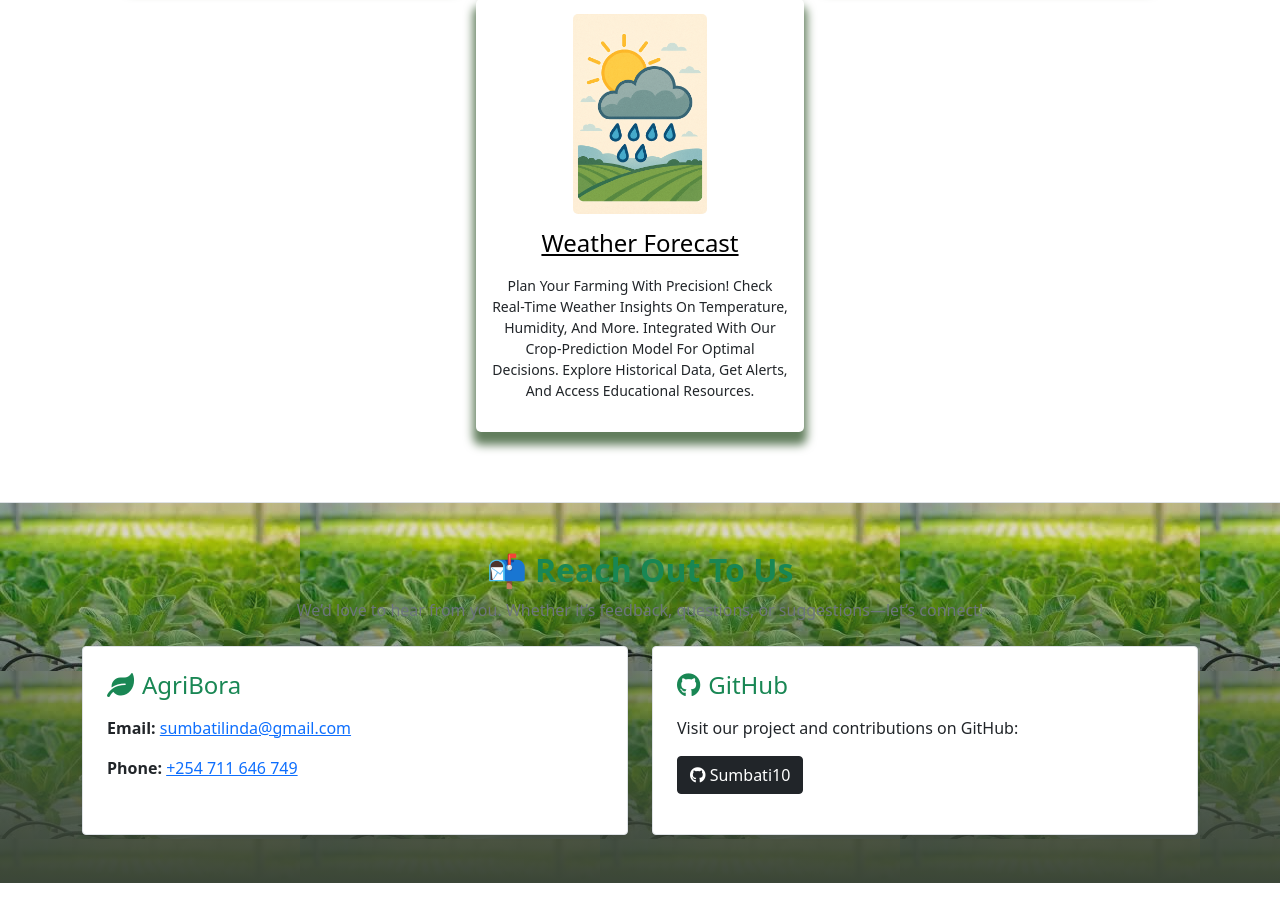
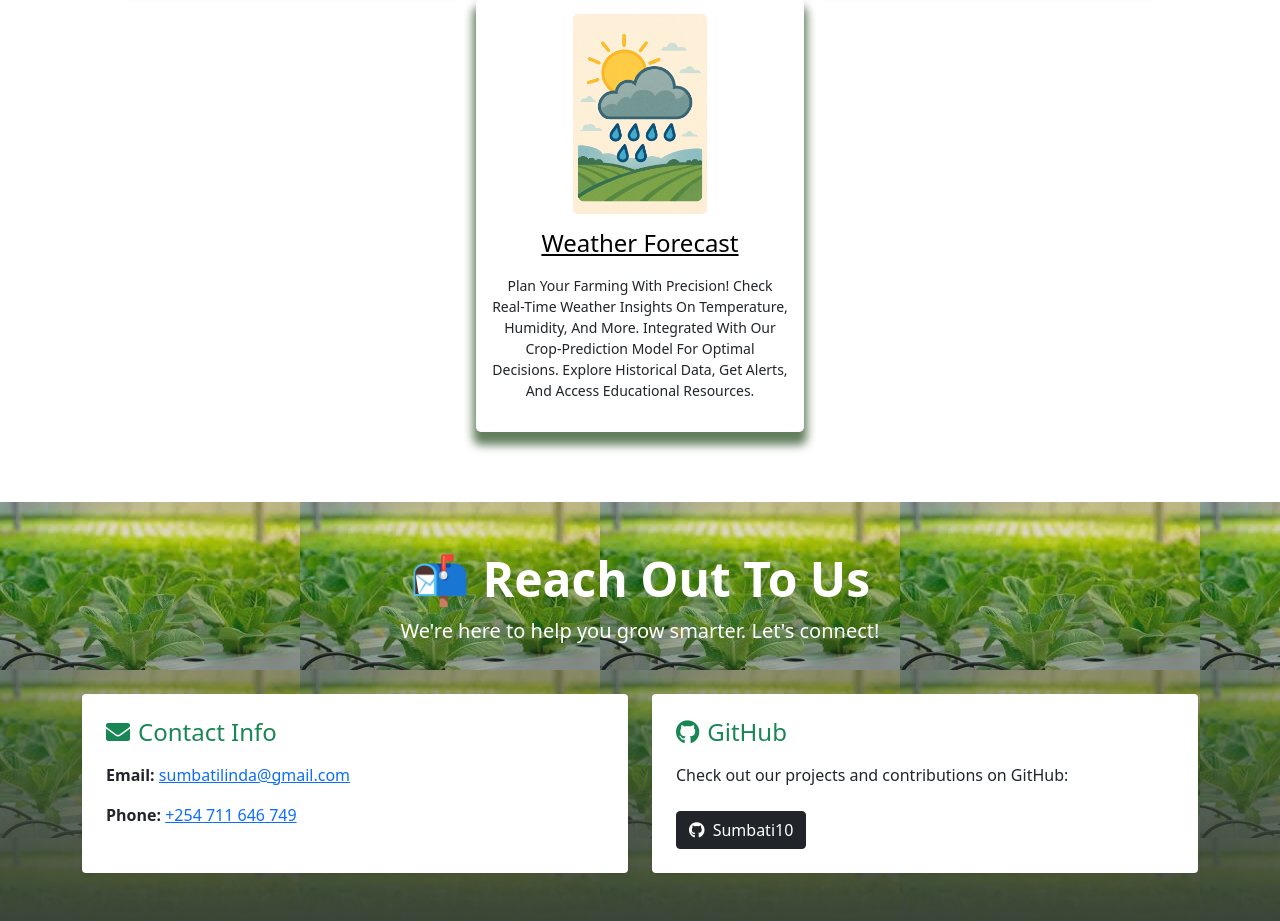
Before and after one commit to Sumbati10/-AgriBora, a Flask app: page / in a window 1280 px wide. Shown: the part 2388-3309 px from the top of the page. Before the commit the page ends 3271 px from the top, so only its background shows below. Run offline with Flask 2, Linux system fonts and the light colour scheme; the visitor is signed in with stand-in values (Sample User, id 1); some libraries are stand-ins or nearby versions.

Commit message:
aded contact

```diff
--- a/templates/index.html
+++ b/templates/index.html
@@ -173,31 +173,29 @@
 	</section>
 
 <!-- Contact -->
-<section id="contact" class="py-5 bg-light border-top">
+<section id="contact" class="py-5 bg-success text-white">
 	<div class="container">
-		<div class="text-center mb-4">
-			<h2 class="text-success fw-bold">📬 Reach Out To Us</h2>
-			<p class="text-muted">We’d love to hear from you. Whether it’s feedback, questions, or suggestions—let’s connect!</p>
+		<div class="text-center mb-5">
+			<h2 class="fw-bold display-5">📬 Reach Out To Us</h2>
+			<p class="lead">We're here to help you grow smarter. Let's connect!</p>
 		</div>
 
 		<div class="row g-4">
 			<div class="col-md-6">
-				<div class="p-4 border rounded bg-white shadow-sm h-100">
-					<h4 class="text-success mb-3"><i class="fas fa-leaf me-2"></i>AgriBora</h4>
+				<div class="bg-white text-dark p-4 rounded shadow-sm h-100">
+					<h4 class="text-success mb-3"><i class="fas fa-envelope me-2"></i>Contact Info</h4>
 					<p><strong>Email:</strong> <a href="mailto:sumbatilinda@gmail.com">sumbatilinda@gmail.com</a></p>
 					<p><strong>Phone:</strong> <a href="tel:+254711646749">+254 711 646 749</a></p>
 				</div>
 			</div>
 
 			<div class="col-md-6">
-				<div class="p-4 border rounded bg-white shadow-sm h-100">
+				<div class="bg-white text-dark p-4 rounded shadow-sm h-100">
 					<h4 class="text-success mb-3"><i class="fab fa-github me-2"></i>GitHub</h4>
-					<p>Visit our project and contributions on GitHub:</p>
-					<p>
-						<a href="https://github.com/Sumbati10" target="_blank" class="btn btn-dark">
-							<i class="fab fa-github"></i> Sumbati10
-						</a>
-					</p>
+					<p>Check out our projects and contributions on GitHub:</p>
+					<a href="https://github.com/Sumbati10" target="_blank" class="btn btn-dark mt-2">
+						<i class="fab fa-github me-1"></i> Sumbati10
+					</a>
 				</div>
 			</div>
 		</div>
```
